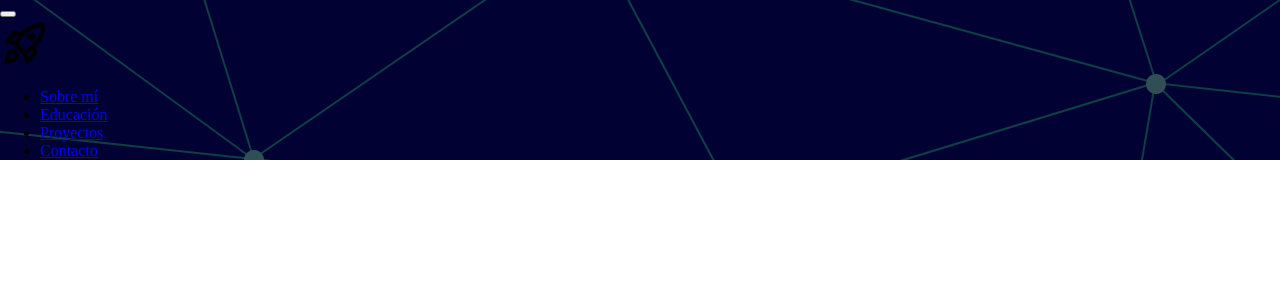
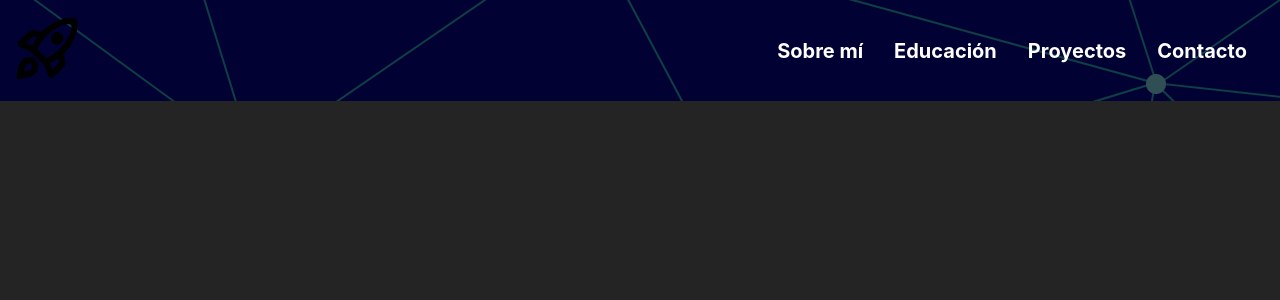
Before and after one commit to ValentinoJerez/Portfolio, a React (Vite) app: page / in a window 1280 px wide. Shown: the top 300 px of the page. Built offline with nearby package versions, Linux system fonts and the light colour scheme.

Commit message:
ListoNavBar

```diff
--- a/src/Components/NavBar/NavBar.jsx
+++ b/src/Components/NavBar/NavBar.jsx
@@ -5,20 +5,20 @@ import Icono from "../../assets/Icono-Cohete.png"
 
 function NavBar() {
     return (
-        <nav>
-            <div class="navbar-container">
-                <button type="button" data-bs-toggle="collapse" data-bs-target="#navbar-toggler" aria-controls="navbarTogglerDemo01" aria-expanded="false" aria-label="Toggle navigation"></button>
+        <nav className={style.container}>
+                <div className={style.Icono}>
+                    <img src={Icono} className={style.logo} alt="Logo Pagina Web" />
+                </div>
                 <div id="navbar-toggler">
-                    <img src={Icono} width="50" alt="Logo Pagina Web" />
-                    <ul class="navbar-menu">
+                    <ul className={style.menu}>
                         <li><a aria-current="page" href="#">Sobre mí</a></li>
                         <li><a href="#">Educación</a></li>
                         <li><a href="#">Proyectos</a></li>
                         <li><a href="#">Contacto</a></li>
                     </ul>
                 </div>
-            </div>
         </nav>
+
     )
 }
 
--- a/src/Components/NavBar/NavBar.module.css
+++ b/src/Components/NavBar/NavBar.module.css
@@ -1,13 +1,16 @@
 nav {
     background-color: #33333300;
-    /* Cambia el color de fondo según tus preferencias */
 }
 
-.navbar-container {
+.container {
     display: flex;
     justify-content: space-between;
     align-items: center;
     padding: 10px;
+}
+
+.logo{
+    width: 75px;
 }
 
 #navbar-toggler {
@@ -15,23 +18,25 @@ nav {
     align-items: center;
 }
 
-.navbar-menu {
+.menu {
     list-style: none;
     display: flex;
     margin: 0;
     padding: 0;
 }
 
-.navbar-menu li {
+.menu li {
     margin-right: 15px;
-    /* Espaciado entre elementos, ajusta según sea necesario */
 }
 
-.navbar-menu a {
+.menu a {
     text-decoration: none;
     color: white;
-    /* Cambia el color del texto según tus preferencias */
+    font-size: 20px;
+    font-weight: bold;
+    padding: 8px;
 }
+
 
 @media screen and (max-width: 767px) {
     .navbar-brand {
--- a/src/index.css
+++ b/src/index.css
@@ -2,7 +2,7 @@
 @import 'tailwindcss/components';
 @import 'tailwindcss/utilities';
 
-/* :root {
+:root {
   font-family: Inter, system-ui, Avenir, Helvetica, Arial, sans-serif;
   line-height: 1.5;
   font-weight: 400;
@@ -30,4 +30,4 @@ a:hover {
 h1 {
   font-size: 3.2em;
   line-height: 1.1;
-} */
+}
```
